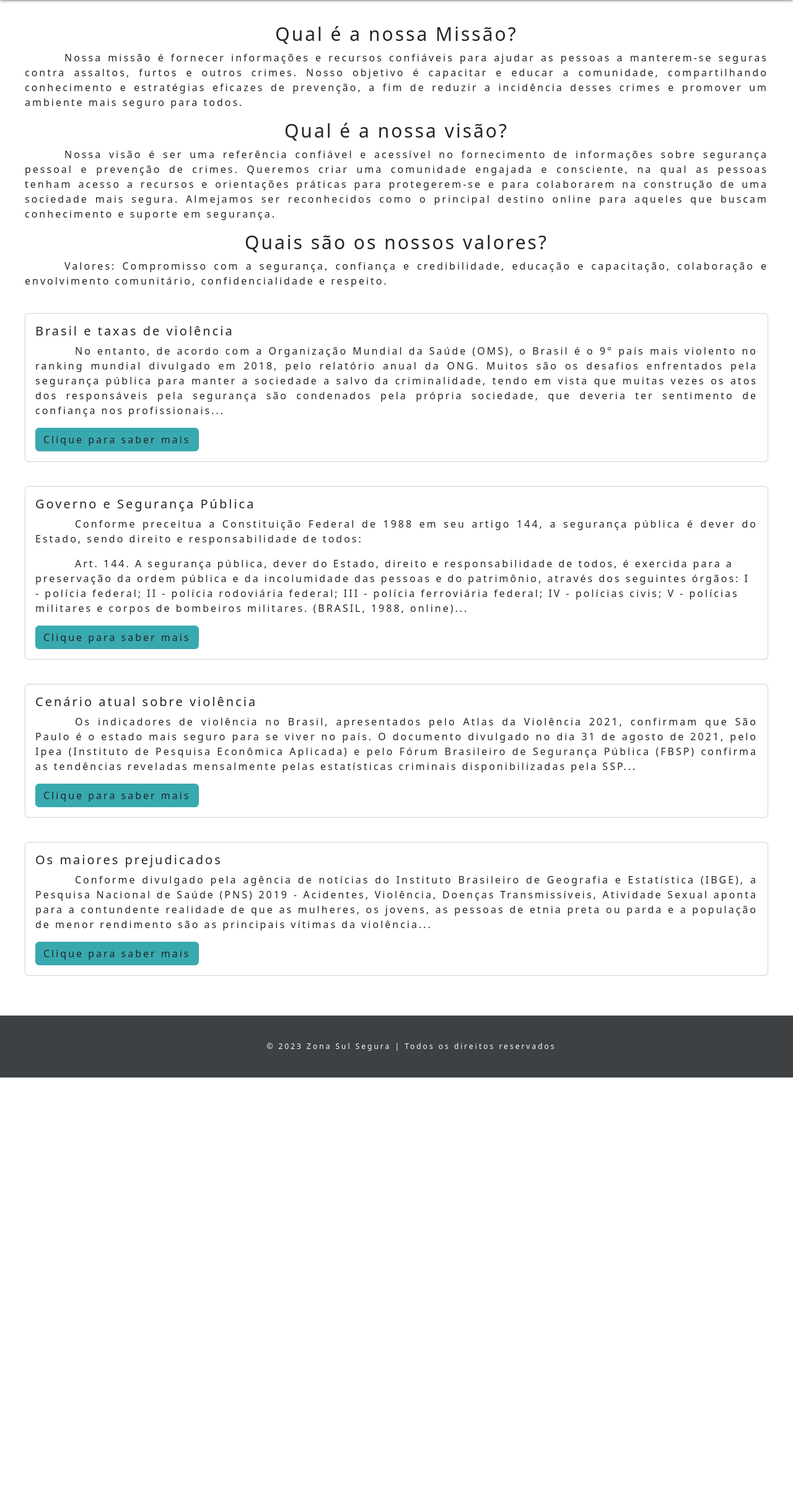
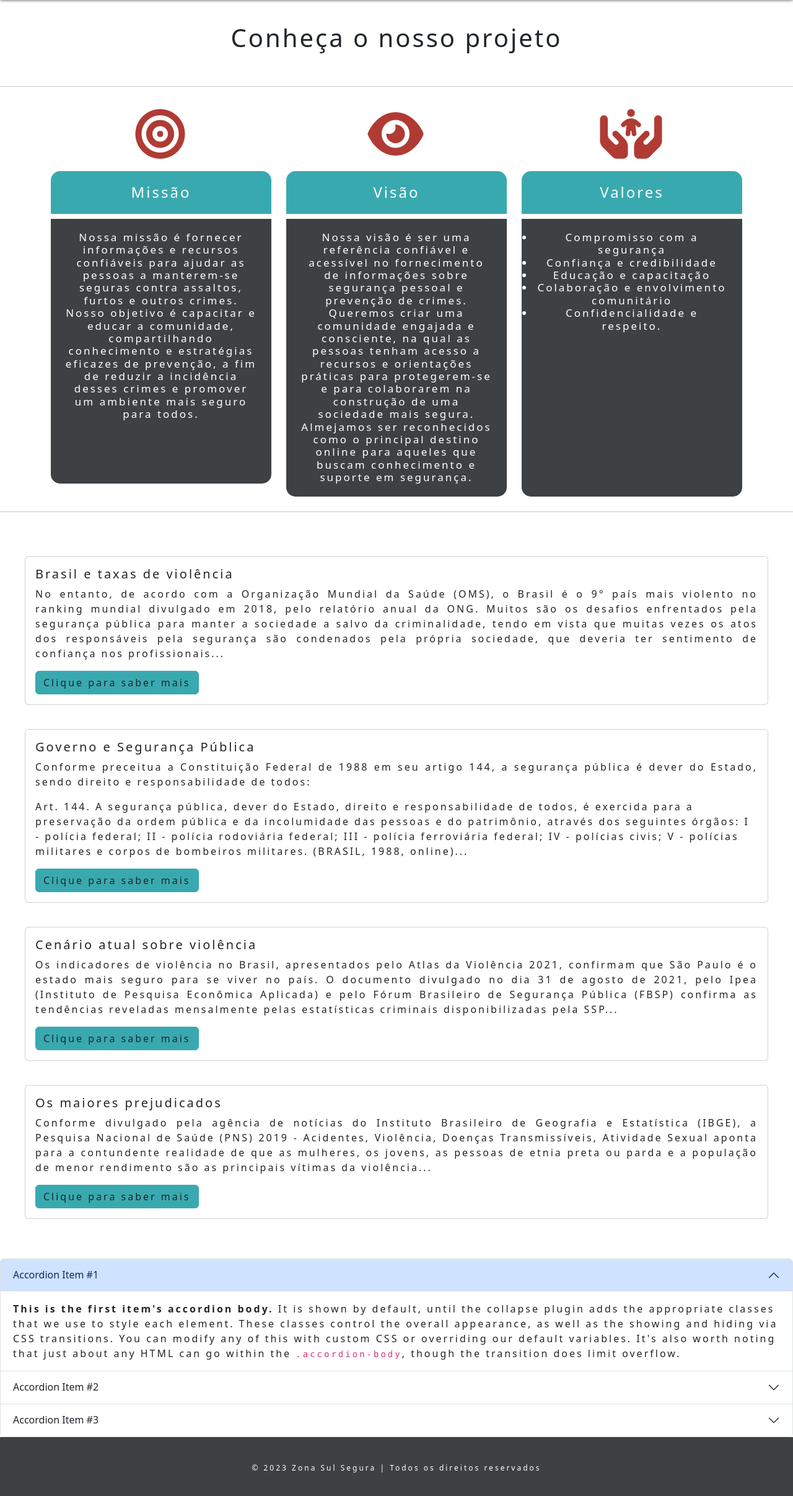
Before and after one commit to CodeTech001/Zona-Sul-Segura, a plain HTML site: page institucional.html in a window 1280 px wide. Shown: the part 103-2516 px from the top of the page at 62% size. Before the commit the page ends 1841 px from the top, so only its background shows below. Drawn offline with nearby package versions, Linux system fonts and the light colour scheme.

Commit message:
meio prótotipo
o inicio de um sonho

```diff
--- a/css/institucional.css
+++ b/css/institucional.css
@@ -211,12 +211,10 @@ border-color: #39a9b0;
 }
 
 p {
-  text-indent: 4em;
   word-spacing: normal;
 }
 
 h1 {
-text-decoration:underline;
 text-align: center;
 
 }
@@ -256,3 +254,40 @@ text-align: center;
     padding: 0;
   }
 }
+
+.titulopagina{
+  margin-top: 10px;
+  padding: 30px;
+  text-decoration: none;
+}
+/* missão visão valores */
+
+.indicador-desc{
+  background-color: #3e4144;
+  color: #fff;
+  padding: 20px;
+  font-size: 17px;
+  text-align: center;
+  max-width: max-content;
+  border-top-left-radius: 0;
+  border-top-right-radius: 0;
+  border-bottom-left-radius: 15px;
+  border-bottom-right-radius: 15px;
+}
+
+.indicador-title{
+  background-color: #39a9b0;
+  color: #fff;
+  padding: 20px;
+  border-top-left-radius: 15px;
+  border-top-right-radius: 15px;
+  border-bottom-left-radius: 0;
+  border-bottom-right-radius: 0;
+}
+.icon i{
+  padding: 20px;
+}
+
+.list-group{
+  background-color: #3e4144;
+}
--- a/institucional.html
+++ b/institucional.html
@@ -5,7 +5,9 @@
     <meta http-equiv="X-UA-Compatible" content="IE=edge">
     <meta name="viewport" content="width=device-width, initial-scale=1.0">
     <title>Institucional</title>
+    <link rel="stylesheet" href="bootstrap/css/bootstrap.css">
     <link rel="stylesheet" href="./css/institucional.css">
+    <script src="https://kit.fontawesome.com/448406df21.js" crossorigin="anonymous"></script>
 
 <!--FAVICONS-->
     <link href="https://cdn.jsdelivr.net/npm/bootstrap@5.3.0-alpha3/dist/css/bootstrap.min.css" rel="stylesheet" integrity="sha384-KK94CHFLLe+nY2dmCWGMq91rCGa5gtU4mk92HdvYe+M/SXH301p5ILy+dN9+nJOZ" crossorigin="anonymous">
@@ -79,15 +81,44 @@
 </div>
 
 <!--CORPO-->
-<div class="colunas">
-    <div class="corpo1">
-        <h1 class="titleinstitucional"> Qual é a nossa Missão?</h1>
-    <p>Nossa missão é fornecer informações e recursos confiáveis para ajudar as pessoas a manterem-se seguras contra assaltos, furtos e outros crimes. Nosso objetivo é capacitar e educar a comunidade, compartilhando conhecimento e estratégias eficazes de prevenção, a fim de reduzir a incidência desses crimes e promover um ambiente mais seguro para todos.</p>
-    <h1 class="titleinstitucional">Qual é a nossa visão?</h1>
-    <p>Nossa visão é ser uma referência confiável e acessível no fornecimento de informações sobre segurança pessoal e prevenção de crimes. Queremos criar uma comunidade engajada e consciente, na qual as pessoas tenham acesso a recursos e orientações práticas para protegerem-se e para colaborarem na construção de uma sociedade mais segura. Almejamos ser reconhecidos como o principal destino online para aqueles que buscam conhecimento e suporte em segurança.</p>
-    <h1 class="titleinstitucional">Quais são os nossos valores?</h1>
-    <p>Valores: Compromisso com a segurança, confiança e credibilidade, educação e capacitação, colaboração e envolvimento comunitário, confidencialidade e respeito.</p>
+<h1 class="titulopagina">Conheça o nosso projeto</h1>
+<hr>
+<div class="container text-center">
+  <div class="row">
+    <div class="col">
+          <div class="icon">
+            <i class="fa-solid fa-bullseye fa-5x" style="color:#b03b34"></i>
+              <h4 class="indicador-title">Missão</h4>
+              <h5 class="indicador-desc">Nossa missão é fornecer informações e recursos confiáveis para ajudar as pessoas a manterem-se seguras contra assaltos, furtos e outros crimes. Nosso objetivo é capacitar e educar a comunidade, compartilhando conhecimento e estratégias eficazes de prevenção, a fim de reduzir a incidência desses crimes e promover um ambiente mais seguro para todos.<br><br><br><br><br>
+              </h5>
+          </div>
+    </div>
+    <div class="col">
+          <div class="icon">
+            <i class="fa-solid fa-eye fa-5x" style="color:#b03b34"></i>
+            <h4 class="indicador-title">Visão</h4>
+              <h5 class="indicador-desc">Nossa visão é ser uma referência confiável e acessível no fornecimento de informações sobre segurança pessoal e prevenção de crimes. Queremos criar uma comunidade engajada e consciente, na qual as pessoas tenham acesso a recursos e orientações práticas para protegerem-se e para colaborarem na construção de uma sociedade mais segura. Almejamos ser reconhecidos como o principal destino online para aqueles que buscam conhecimento e suporte em segurança.</small></h5>
+          </div>
+    </div>
+      <div class="col">
+          <div class="icon">
+            <i class="fa-solid fa-hands-holding-child fa-5x" style="color:#b03b34"></i>
+            <h4 class="indicador-title">Valores</h4>
+              <h5 class="indicador-desc"><ul class="list-group">
+                <li >Compromisso com a segurança</li>
+                <li >Confiança e credibilidade</li>
+                <li >Educação e capacitação</li>
+                <li >Colaboração e envolvimento comunitário</li>
+                <li >Confidencialidade e respeito.</li>
+                <br><br><br><br><br><br><br><br><br><br><br><br>
+              </ul></h5>
+          </div>
+      </div>
+    </div>
+  </div>
 
+</div>
+<hr>
 </div>
 <div class="corpo">
         <div class="">
@@ -143,7 +174,46 @@
 </div>
 
 <br>
-
+<div class="accordion" id="accordionExample">
+  <div class="accordion-item">
+    <h2 class="accordion-header">
+      <button class="accordion-button" type="button" data-bs-toggle="collapse" data-bs-target="#collapseOne" aria-expanded="true" aria-controls="collapseOne">
+        Accordion Item #1
+      </button>
+    </h2>
+    <div id="collapseOne" class="accordion-collapse collapse show" data-bs-parent="#accordionExample">
+      <div class="accordion-body">
+        <strong>This is the first item's accordion body.</strong> It is shown by default, until the collapse plugin adds the appropriate classes that we use to style each element. These classes control the overall appearance, as well as the showing and hiding via CSS transitions. You can modify any of this with custom CSS or overriding our default variables. It's also worth noting that just about any HTML can go within the <code>.accordion-body</code>, though the transition does limit overflow.
+      </div>
+    </div>
+  </div>
+  <div class="accordion-item">
+    <h2 class="accordion-header">
+      <button class="accordion-button collapsed" type="button" data-bs-toggle="collapse" data-bs-target="#collapseTwo" aria-expanded="false" aria-controls="collapseTwo">
+        Accordion Item #2
+      </button>
+    </h2>
+    <div id="collapseTwo" class="accordion-collapse collapse" data-bs-parent="#accordionExample">
+      <div class="accordion-body">
+        <strong>This is the second item's accordion body.</strong> It is hidden by default, until the collapse plugin adds the appropriate classes that we use to style each element. These classes control the overall appearance, as well as the showing and hiding via CSS transitions. You can modify any of this with custom CSS or overriding our default variables. It's also worth noting that just about any HTML can go within the <code>.accordion-body</code>, though the transition does limit overflow.
+      </div>
+    </div>
+  </div>
+  <div class="accordion-item">
+    <h2 class="accordion-header">
+      <button class="accordion-button collapsed" type="button" data-bs-toggle="collapse" data-bs-target="#collapseThree" aria-expanded="false" aria-controls="collapseThree">
+        Accordion Item #3
+      </button>
+    </h2>
+    <div id="collapseThree" class="accordion-collapse collapse" data-bs-parent="#accordionExample">
+      <div class="accordion-body">
+        <strong>This is the third item's accordion body.</strong> It is hidden by default, until the collapse plugin adds the appropriate classes that we use to style each element. These classes control the overall appearance, as well as the showing and hiding via CSS transitions. You can modify any of this with custom CSS or overriding our default variables. It's also worth noting that just about any HTML can go within the <code>.accordion-body</code>, though the transition does limit overflow.
+      </div>
+    </div>
+  </div>
+</div>
+<script src="bootstrap/js/bootstrap.js"></script>
+<script src="javascript/institucional.js"></script>
 </body>
 
 <footer>
--- /dev/null
+++ b/javascript/institucional.js
@@ -0,0 +1,61 @@
+//uses classList, setAttribute, and querySelectorAll
+//if you want this to work in IE8/9 youll need to polyfill these
+(function(){
+	var d = document,
+	accordionToggles = d.querySelectorAll('.js-accordionTrigger'),
+	setAria,
+	setAccordionAria,
+	switchAccordion,
+  touchSupported = ('ontouchstart' in window),
+  pointerSupported = ('pointerdown' in window);
+
+  skipClickDelay = function(e){
+    e.preventDefault();
+    e.target.click();
+  }
+
+		setAriaAttr = function(el, ariaType, newProperty){
+		el.setAttribute(ariaType, newProperty);
+	};
+	setAccordionAria = function(el1, el2, expanded){
+		switch(expanded) {
+      case "true":
+      	setAriaAttr(el1, 'aria-expanded', 'true');
+      	setAriaAttr(el2, 'aria-hidden', 'false');
+      	break;
+      case "false":
+      	setAriaAttr(el1, 'aria-expanded', 'false');
+      	setAriaAttr(el2, 'aria-hidden', 'true');
+      	break;
+      default:
+				break;
+		}
+	};
+//function
+switchAccordion = function(e) {
+  console.log("triggered");
+	e.preventDefault();
+	var thisAnswer = e.target.parentNode.nextElementSibling;
+	var thisQuestion = e.target;
+	if(thisAnswer.classList.contains('is-collapsed')) {
+		setAccordionAria(thisQuestion, thisAnswer, 'true');
+	} else {
+		setAccordionAria(thisQuestion, thisAnswer, 'false');
+	}
+  	thisQuestion.classList.toggle('is-collapsed');
+  	thisQuestion.classList.toggle('is-expanded');
+		thisAnswer.classList.toggle('is-collapsed');
+		thisAnswer.classList.toggle('is-expanded');
+
+  	thisAnswer.classList.toggle('animateIn');
+	};
+	for (var i=0,len=accordionToggles.length; i<len; i++) {
+		if(touchSupported) {
+      accordionToggles[i].addEventListener('touchstart', skipClickDelay, false);
+    }
+    if(pointerSupported){
+      accordionToggles[i].addEventListener('pointerdown', skipClickDelay, false);
+    }
+    accordionToggles[i].addEventListener('click', switchAccordion, false);
+  }
+})();
```
Also changed, not shown: formulario_mapa.html (+1 -0 lines).
